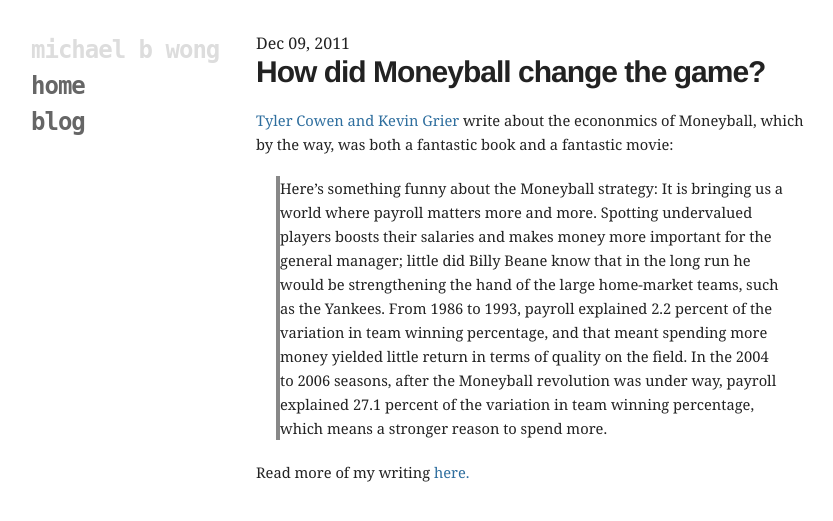
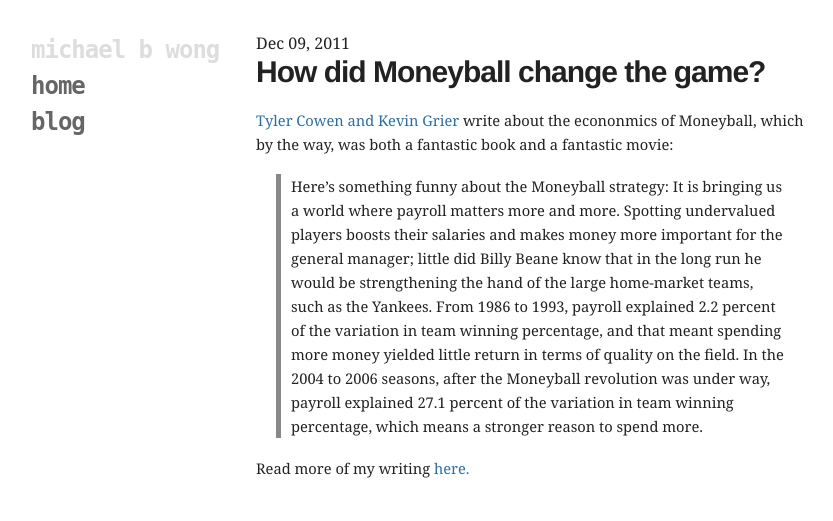
Before and after one commit to mbwong/mbwong.github.com, a Jekyll site: the page built from _posts/2011-12-09-how-did-moneyball-change-the-game.md, in a window 1280 px wide. Shown: the top 521 px of the page, without its empty margins (94-927 px from the left). Built offline with Jekyll 4.4.1, drawn with Linux system fonts in a browser that asks for light colours.

Commit message:
Update css/screen.css

```diff
--- a/css/screen.css
+++ b/css/screen.css
@@ -28,10 +28,11 @@
 a img { border-width: 0; }
 
 blockquote {
-  border-left: 4px solid #888;*/
+  border-left: 5px solid #888;*/
   line-height: 18px;
   font-size: 11pt;
-  margin: 20px;
+  margin: 0 20px 0 20px;
+  padding-left: 10px;
 }
 
 code {
```
